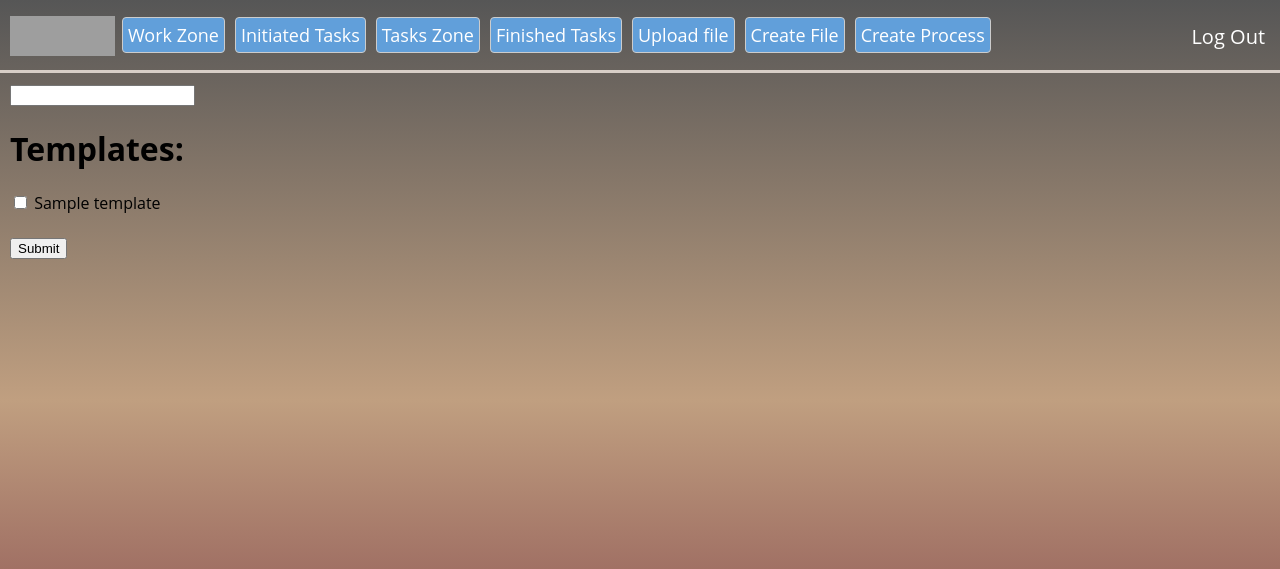
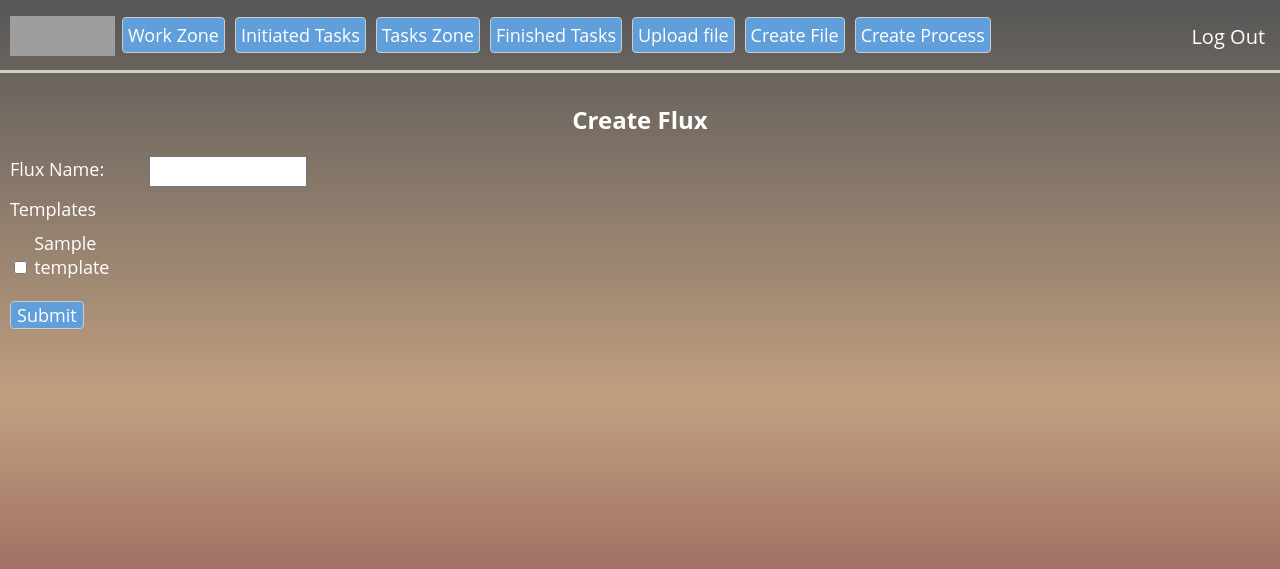
Before and after one commit to hanikhan/DocumentsFlow, a Django app: page /docflow/createFlux/ in a window 1280 px wide. Shown: the top 569 px of the page. Run offline with Django 3.2, Linux system fonts and the light colour scheme; tables that the repository leaves empty hold one stand-in row (values such as "Sample post"); some libraries are stand-ins or nearby versions; grey boxes are pictures that could not be loaded.

Commit message:
create flux page done

```diff
--- a/DocumentsFlowApp/templates/DocumentsFLowApp/homepage/createFlux.html
+++ b/DocumentsFlowApp/templates/DocumentsFLowApp/homepage/createFlux.html
@@ -3,57 +3,82 @@
 
 <h2></h2>
 {% block content %}
+    <h2 style="text-align: center;color: white;font-family: 'Open Sans', sans-serif;color: white;font-size: 24px;">Create Flux</h2>
+
     {% if templates %}
         <form action="/docflow/createFlux" method="get">
-    <input type="text" name="fluxName"/>
-    <h1>Templates:</h1>
+            <label style="width: 135px;display: inline-block;color: white;font-size: 18px">Flux Name:</label>
+            <input type="text" name="fluxName" style="width: 150px;height: 25px;margin-bottom: 10px;font-size: 16px;margin-bottom: 10px;"/>
+            <br>
+
+
+            <label style="width: 135px;display: inline-block;color: white;font-size: 18px;margin-bottom: 10px;">Templates</label>
+            <br>
 
             {% for template in templates %}
 
-    <input type="checkbox" name="templates[]" value={{template}}> {{template}} <br>
+                <input type="checkbox" name="templates[]"  value={{template}} />
+                <div style="width: 135px;display: inline-block;color: white;font-size: 18px;">{{template}}</div>
+                <br>
 
             {% endfor %}
             <br>
-    <button type="submit">Submit</button>
+            <button type="submit" style="font-family: 'Open Sans', sans-serif;color: white;font-size: 18px;margin-right: 15px;border: 1px solid #ccc;background-color: #619fda;-webkit-border-radius: 4px; -moz-border-radius: 4px; border-radius: 4px;" >Submit</button>
         </form>
     {% else %}
-    <h1>No templates found</h1>
-{% endif %}
 
             {% if groups %}
-<p>New Assignment: {{current_step}} </p>
+                    <p style="width: 205px;display: inline-block;color: white;font-size: 18px">New Assignment: {{current_step}} </p>
                     <form action="/docflow/createFlux" method="get">
-    <p>Deadline: </p><input type="text" name="days" value="0" /><br>
-    <input type="hidden" name="current_step" value={{current_step}} />
+                        <p style="width: 105px;display: inline-block;color: white;font-size: 18px">Deadline: </p>
+                        <input type="text" name="days" value="0" style="width: 150px;height: 25px;margin-bottom: 10px;font-size: 16px;margin-bottom: 10px;" />
+                        <br>
+                        <input type="hidden" name="current_step" value={{current_step}}  />
                         <input type="hidden" name="flux_id" value={{flux_id}} />
-    <p>Select group: </p><select name="group">
+                        <p style="width: 115px;display: inline-block;color: white;font-size: 18px">Select group: </p>
+
+                        <select name="group" style="font-family: 'Open Sans', sans-serif;color: white;font-size: 18px;margin-right: 15px;padding: 5px;border: 1px solid #ccc;background-color: #619fda;-webkit-border-radius: 4px; -moz-border-radius: 4px; border-radius: 4px;">
+
                         {% for group in groups %}
 
                             <option name="group" value={{group.id}}>{{group.name}}</option>
 
                         {% endfor %}
-    </select><br>
-    <button type="submit" name="get_user" value="get_user" >Or get users</button>
-    <button type="submit" name="gcontinue" value="gcontinue">Create new assignment</button>
-    <button type="submit" name="gdone" value="gdone">Done</button>
+                        </select>
+                        <button type="submit" name="get_user" value="get_user" style="margin-top: 3px;margin-bottom: 3px;font-family: 'Open Sans', sans-serif;color: white;font-size: 18px;margin-right: 15px;border: 1px solid #ccc;background-color: #619fda;-webkit-border-radius: 4px; -moz-border-radius: 4px; border-radius: 4px;" >Or get users</button>
+                        <br>
+                        <button type="submit" name="gcontinue" value="gcontinue" style="margin-top: 3px;margin-bottom: 3px;font-family: 'Open Sans', sans-serif;color: white;font-size: 18px;float: left;margin-right: 15px;border: 1px solid #ccc;background-color: #619fda;-webkit-border-radius: 4px; -moz-border-radius: 4px; border-radius: 4px;">Create new assignment</button>
+                        <button type="submit" name="gdone" value="gdone" style="margin-top: 3px;margin-bottom: 3px;font-family: 'Open Sans', sans-serif;color: white;font-size: 18px;float: left;margin-right: 15px;border: 1px solid #ccc;background-color: #619fda;-webkit-border-radius: 4px; -moz-border-radius: 4px; border-radius: 4px;">Done</button>
                     </form>
-{% endif %}
-
+            {% else %}
                 {% if users %}
                     <form action="/docflow/createFlux" method="get">
-<input type="text" name="current_step" value={{current_step}} />
-<input type="text" name="flux_id" value={{flux_id}} />
-<p>Deadline: </p><input type="text" name="days" value="0"/><br>
-<p>Select user: </p><select name="user">
+                        <input type="hidden"  name="current_step" value={{current_step}} />
+                        <input type="hidden" name="flux_id" value={{flux_id}} />
+                        <p style="width: 105px;display: inline-block;color: white;font-size: 18px">Deadline: </p><input type="text" name="days" value="0"/><br>
+                        <p style="width: 105px;display: inline-block;color: white;font-size: 18px">Select user: </p>
+                        <select name="user" style="font-family: 'Open Sans', sans-serif;color: white;font-size: 18px;margin-right: 15px;padding: 5px;border: 1px solid #ccc;background-color: #619fda;-webkit-border-radius: 4px; -moz-border-radius: 4px; border-radius: 4px;">
                             {% for user in users %}
 
                                 <option name="user" value={{user}}>{{user}}</option>
 
                             {% endfor %}
                         </select><br>
-<button type="submit" name="ucontinue" value="ucontinue">Create new assignment</button>
-<button type="submit" name="udone" value="udone">Done</button>
+                            <button type="submit" name="ucontinue" value="ucontinue" style="margin-top: 3px;margin-bottom: 3px;font-family: 'Open Sans', sans-serif;color: white;font-size: 18px;float: left;margin-right: 15px;border: 1px solid #ccc;background-color: #619fda;-webkit-border-radius: 4px; -moz-border-radius: 4px; border-radius: 4px;">Create new assignment</button>
+                            <button type="submit" name="udone" value="udone" style="margin-top: 3px;margin-bottom: 3px;font-family: 'Open Sans', sans-serif;color: white;font-size: 18px;float: left;margin-right: 15px;border: 1px solid #ccc;background-color: #619fda;-webkit-border-radius: 4px; -moz-border-radius: 4px; border-radius: 4px;">Done</button>
                     </form>
+                {% else %}
+                    <h2 style="text-align: center;color: white;font-family: 'Open Sans', sans-serif;color: white;font-size: 24px;">No Templates</h2>
+
                 {% endif %}
 
+
+            {% endif %}
+    {% endif %}
+
+
+
+
+
+
 {% endblock %}
--- a/DocumentsFlowApp/templates/DocumentsFLowApp/homepage/processes.html
+++ b/DocumentsFlowApp/templates/DocumentsFLowApp/homepage/processes.html
@@ -2,7 +2,7 @@
 {% block title %}Processes{% endblock %}
 
 {% block content %}
-    <h2 style="text-align: center;color: white;margin-top: -10px;font-family: 'Open Sans', sans-serif;color: white;font-size: 24px;">Processes</h2>
+    <h2 style="text-align: center;color: white;font-family: 'Open Sans', sans-serif;color: white;font-size: 24px;">Processe</h2>
     <table style="width:100%;table-layout: fixed;border-collapse: collapse;">
         <tr style="">
             <th style="border: 1px solid black;font-family: 'Open Sans', sans-serif;color: white;font-size: 20px;border: 1px solid #ccc;background-color: #619fda;">Flux Name</th>
--- a/DocumentsFlowApp/templates/DocumentsFLowApp/homepage/zona_de_lucru.html
+++ b/DocumentsFlowApp/templates/DocumentsFLowApp/homepage/zona_de_lucru.html
@@ -2,7 +2,7 @@
 {% block title %}Work Zone{% endblock %}
 
 {% block content %}
-    <h2 style="text-align: center;color: white;margin-top: -10px;font-family: 'Open Sans', sans-serif;color: white;font-size: 24px;">Work Zone</h2>
+    <h2 style="text-align: center;color: white;font-family: 'Open Sans', sans-serif;color: white;font-size: 24px;">Work Zone</h2>
 
     <table style="width:100%;table-layout: fixed;border-collapse: collapse;">
         <tr style="">
--- a/DocumentsFlowApp/templates/DocumentsFLowApp/homepage/zona_taskuri.html
+++ b/DocumentsFlowApp/templates/DocumentsFLowApp/homepage/zona_taskuri.html
@@ -2,7 +2,7 @@
 {% block title %}Tasks Zone{% endblock %}
 
 {% block content %}
-    <h2 style="text-align: center;color: white;margin-top: -10px;font-family: 'Open Sans', sans-serif;color: white;font-size: 24px;">Tasks Zone</h2>
+    <h2 style="text-align: center;color: white;font-family: 'Open Sans', sans-serif;color: white;font-size: 24px;">Tasks Zone</h2>
 
 
     <table style="width:100%;table-layout: fixed;border-collapse: collapse;">
--- a/DocumentsFlowApp/templates/DocumentsFLowApp/homepage/zona_taskuri_initiate.html
+++ b/DocumentsFlowApp/templates/DocumentsFLowApp/homepage/zona_taskuri_initiate.html
@@ -2,7 +2,7 @@
 {% block title %}Initiated Tasks Zone{% endblock %}
 
 {% block content %}
-    <h2 style="text-align: center;color: white;margin-top: -10px;font-family: 'Open Sans', sans-serif;color: white;font-size: 24px;">Initiated Tasks Zone</h2>
+    <h2 style="text-align: center;color: white;font-family: 'Open Sans', sans-serif;color: white;font-size: 24px;">Initiated Tasks Zone</h2>
     <table style="width:100%;table-layout: fixed;border-collapse: collapse;">
         <tr style="">
             <th style="border: 1px solid black;font-family: 'Open Sans', sans-serif;color: white;font-size: 20px;border: 1px solid #ccc;background-color: #619fda;">Document Name</th>
--- a/DocumentsFlowApp/templates/DocumentsFLowApp/homepage/zona_taskuri_terminate.html
+++ b/DocumentsFlowApp/templates/DocumentsFLowApp/homepage/zona_taskuri_terminate.html
@@ -2,7 +2,7 @@
 {% block title %}Finished Tasks Zone{% endblock %}
 
 {% block content %}
-    <h2 style="text-align: center;color: white;margin-top: -10px;font-family: 'Open Sans', sans-serif;color: white;font-size: 24px;">Finished Tasks Zone</h2>
+    <h2 style="text-align: center;color: white;font-family: 'Open Sans', sans-serif;color: white;font-size: 24px;">Finished Tasks Zone</h2>
     <table style="width:100%;table-layout: fixed;border-collapse: collapse;">
         <tr style="">
             <th style="border: 1px solid black;font-family: 'Open Sans', sans-serif;color: white;font-size: 20px;border: 1px solid #ccc;background-color: #619fda;">Document Name</th>
--- a/DocumentsFlowApp/views.py
+++ b/DocumentsFlowApp/views.py
@@ -762,14 +762,14 @@ def create_flux(request):
                 docs += doc + ","
                 flux.set_name(flux_name)
             flux.set_documents(docs)
-            flux.save()
+            # flux.save()
 
             groups = []
             for group in Group.objects.all():
                 if not  group.get_name() == "AdminGroup":
                     groups.append({"name": group.get_name(), "id":group.id})
 
-            data = {"flux_id": flux.id,
+            data = {"flux_id": 2,
                     "selected_docs": docs,
                     "groups": groups,
                     "current_step": 1}
```
Also changed, not shown: DocumentsFlowApp/templates/DocumentsFLowApp/homepage/logs.html (+11 -59 lines). Lines whose indentation alone changed are shown as unchanged.
